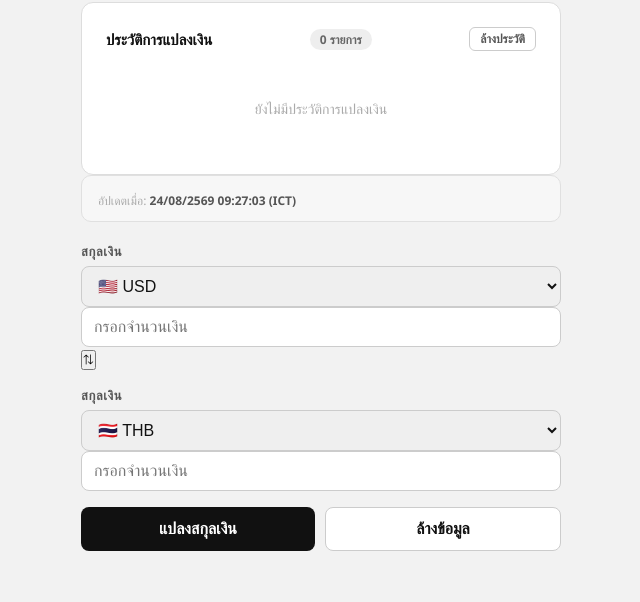
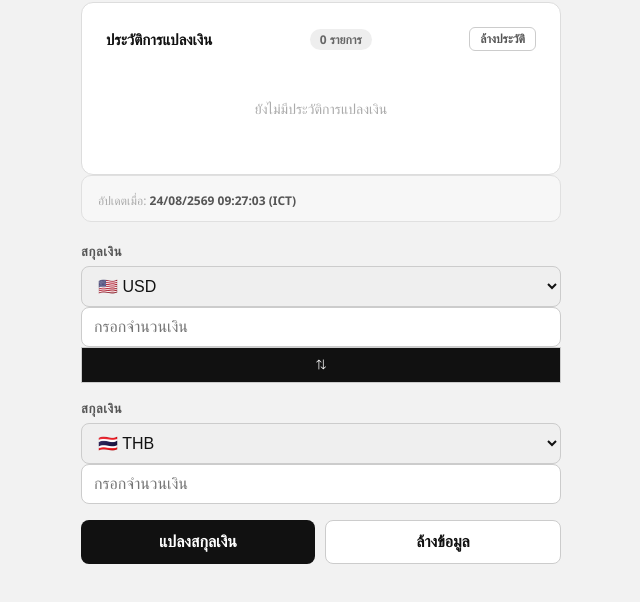
Before and after one commit to Huntzer7/CE306, a plain HTML site: page Demo/index.html in a window 1280 px wide. Shown: the part 100-702 px from the top of the page, without its empty margins (319-959 px from the left). Drawn offline with Linux system fonts and the light colour scheme.

Commit message:
Update style.css

```diff
--- a/Demo/style.css
+++ b/Demo/style.css
@@ -88,6 +88,20 @@ select:focus {
 .btn-clear:hover {
     background: #f2f2f2;
     border-color: #999999;
+}
+
+.swap-btn {
+    background: #111111;
+    color: #ffffff;
+    border: 1.5px solid #cccccc;
+    width: 100%;
+    height: 36px;
+    display: flex;
+    align-items: center;
+    justify-content: center;
+    cursor: pointer;
+    padding: 0px 10px;
+    transition: background 0.2s, transform 0.2s;
 }
 
 .history-card {
```
